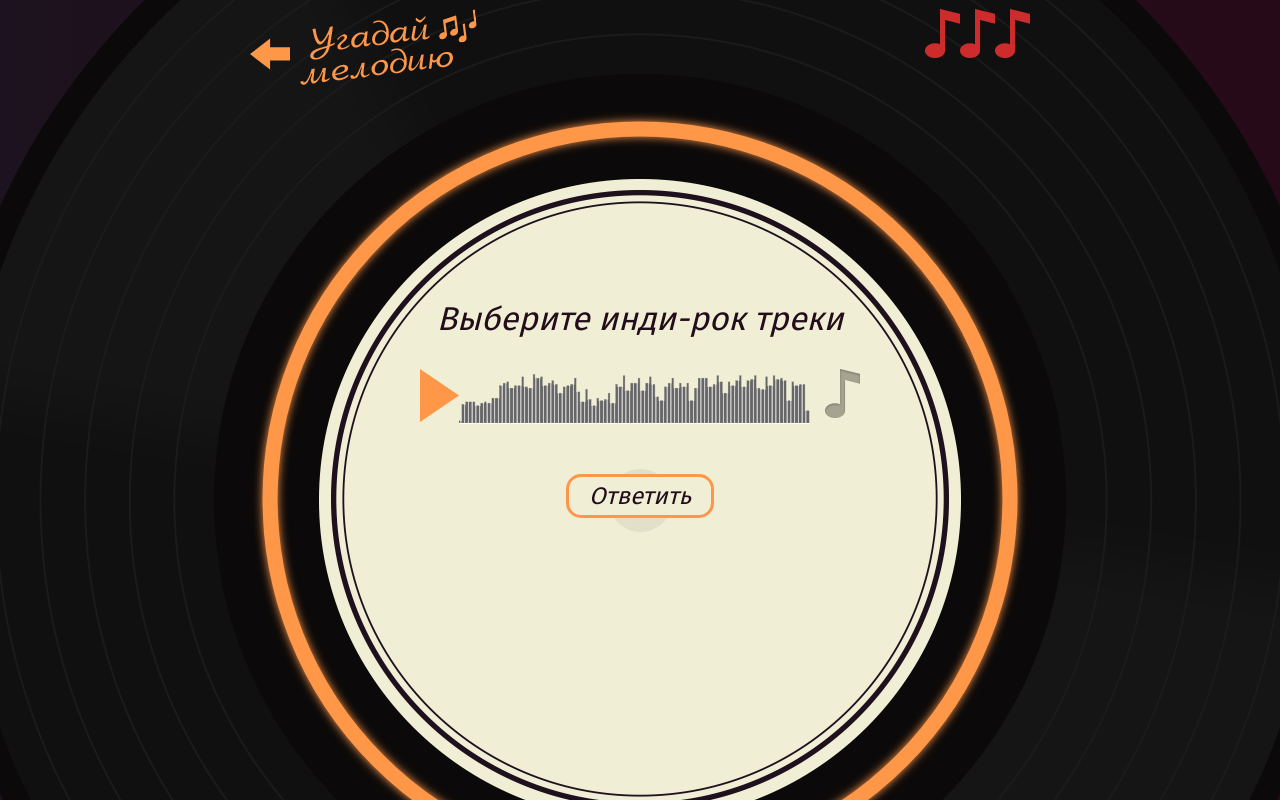
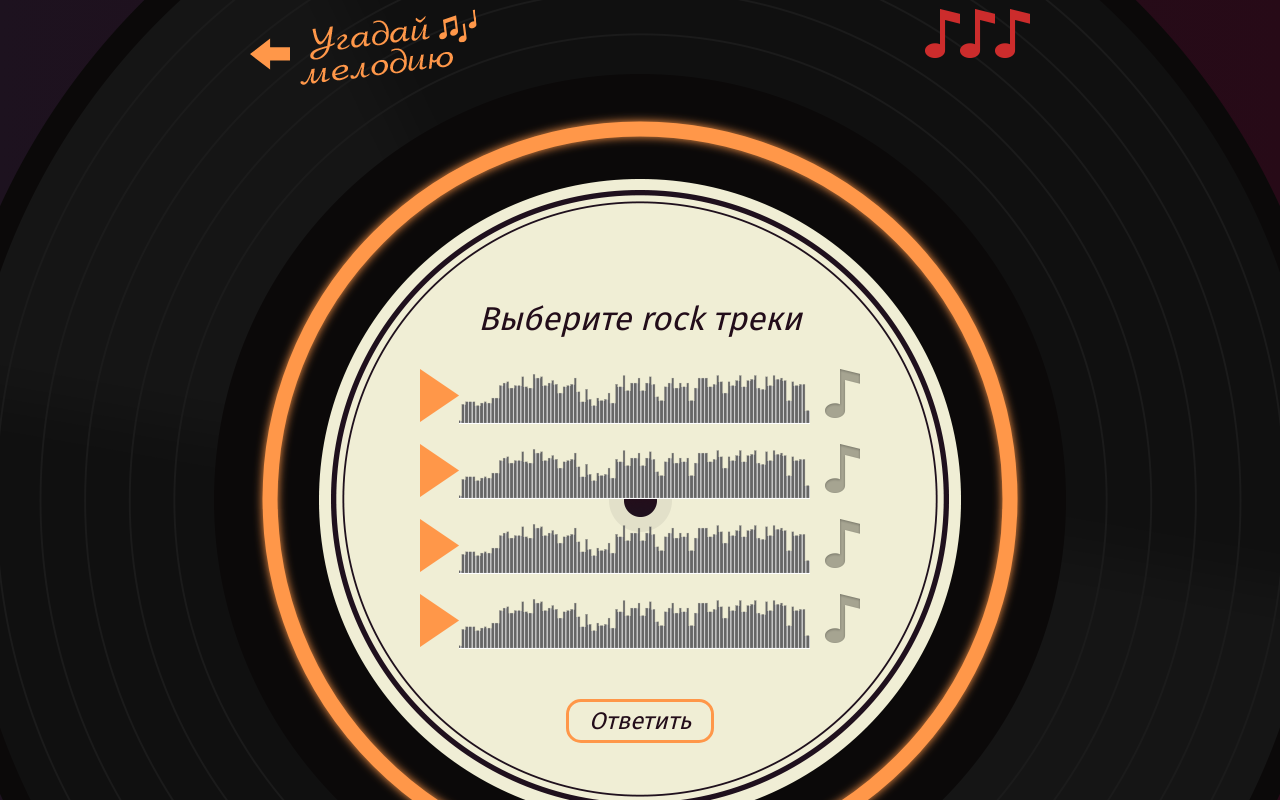
Before and after one commit to Nemhis/870515-guess-melody-3, a React app: page /dev-genre in a window 1280 px wide. Shown: the top 800 px of the page. Built offline with nearby package versions, Linux system fonts and the light colour scheme.

Commit message:
Render GenreQuestionScreen form

```diff
--- a/src/components/app/app.jsx
+++ b/src/components/app/app.jsx
@@ -38,12 +38,17 @@ class App extends PureComponent {
     return this._getScreenByQuestion(question);
   }
 
-  _getScreenByQuestion({type}) {
+  _getScreenByQuestion(question) {
     let screen = null;
+    const toNextStep = () => {
+      this.setState((prevState) => ({
+        step: prevState.step + 1,
+      }));
+    };
 
-    switch (type) {
+    switch (question.type) {
       case GameType.GENRE:
-        screen = (<ArtistQuestionScreen />);
+        screen = (<GenreQuestionScreen question={question} onAnswer={toNextStep}/>);
         break;
       case GameType.ARTIST:
         screen = (<ArtistQuestionScreen />);
@@ -54,6 +59,8 @@ class App extends PureComponent {
   }
 
   render() {
+    const {questions} = this.props;
+
     return (
       <BrowserRouter>
         <Switch>
@@ -64,7 +71,7 @@ class App extends PureComponent {
             <ArtistQuestionScreen />
           </Route>
           <Route exact path="/dev-genre">
-            <GenreQuestionScreen />
+            <GenreQuestionScreen question={questions[0]} onAnswer={() => {}}/>
           </Route>
         </Switch>
       </BrowserRouter>
--- a/src/components/genre-question-screen/genre-question-screen.jsx
+++ b/src/components/genre-question-screen/genre-question-screen.jsx
@@ -1,6 +1,46 @@
-import React from 'react';
+import React, {PureComponent} from 'react';
+import PropTypes from 'prop-types';
 
-const GenreQuestionScreen = () => {
+class GenreQuestionScreen extends PureComponent {
+  constructor(props) {
+    super(props);
+
+    this.state = {
+      answers: [false, false, false, false]
+    };
+  }
+
+  _renderAnswer({src}, index) {
+    const {answers} = this.state;
+
+    return (
+      <div key={`${index}-${src}`} className="track">
+        <button className="track__button track__button--play" type="button"/>
+        <div className="track__status">
+          <audio src={src}/>
+        </div>
+        <div className="game__answer">
+          <input className="game__input visually-hidden" type="checkbox" name="answer"
+            value={`answer-${index}`} id={`answer-${index}`} checked={answers[index]}
+            onChange={(event) => {
+              const value = event.target.checked;
+
+              this.setState({
+                answers: [...answers.slice(0, index), value, ...answers.slice(index + 1)],
+              });
+            }}
+          />
+
+          <label className="game__check" htmlFor={`answer-${index}`}>Отметить</label>
+        </div>
+      </div>
+    );
+  }
+
+  render() {
+    const {onAnswer, question} = this.props;
+    const {genre, answers} = question;
+
     return (
       <section className="game game--genre">
         <header className="game__header">
@@ -22,23 +62,30 @@ const GenreQuestionScreen = () => {
         </header>
 
         <section className="game__screen">
-        <h2 className="game__title">Выберите инди-рок треки</h2>
-        <form className="game__tracks">
-          <div className="track">
-            <button className="track__button track__button--play" type="button"></button>
-            <div className="track__status">
-              <audio></audio>
-            </div>
-            <div className="game__answer">
-              <input className="game__input visually-hidden" type="checkbox" name="answer" value="answer-1" id="answer-1" />
-              <label className="game__check" htmlFor="answer-1">Отметить</label>
-            </div>
-          </div>
-          <button className="game__submit button" type="submit">Ответить</button>
+          <h2 className="game__title">Выберите {genre} треки</h2>
+          <form className="game__tracks" onSubmit={(event) => {
+            event.preventDefault();
+            onAnswer(question, this.state.answers);
+          }}>
+            {answers.map((answer, index) => this._renderAnswer(answer, index))}
+
+            <button className="game__submit button" type="submit" onClick={onAnswer}>Ответить</button>
           </form>
         </section>
       </section>
     );
+  }
+}
+
+GenreQuestionScreen.propTypes = {
+  question: PropTypes.shape({
+    genre: PropTypes.string.isRequired,
+    answers: PropTypes.arrayOf(PropTypes.shape({
+      src: PropTypes.string.isRequired,
+      genre: PropTypes.string.isRequired,
+    })),
+  }).isRequired,
+  onAnswer: PropTypes.func.isRequired,
 };
 
 export default GenreQuestionScreen;
```
Lines whose indentation alone changed are shown as unchanged.
